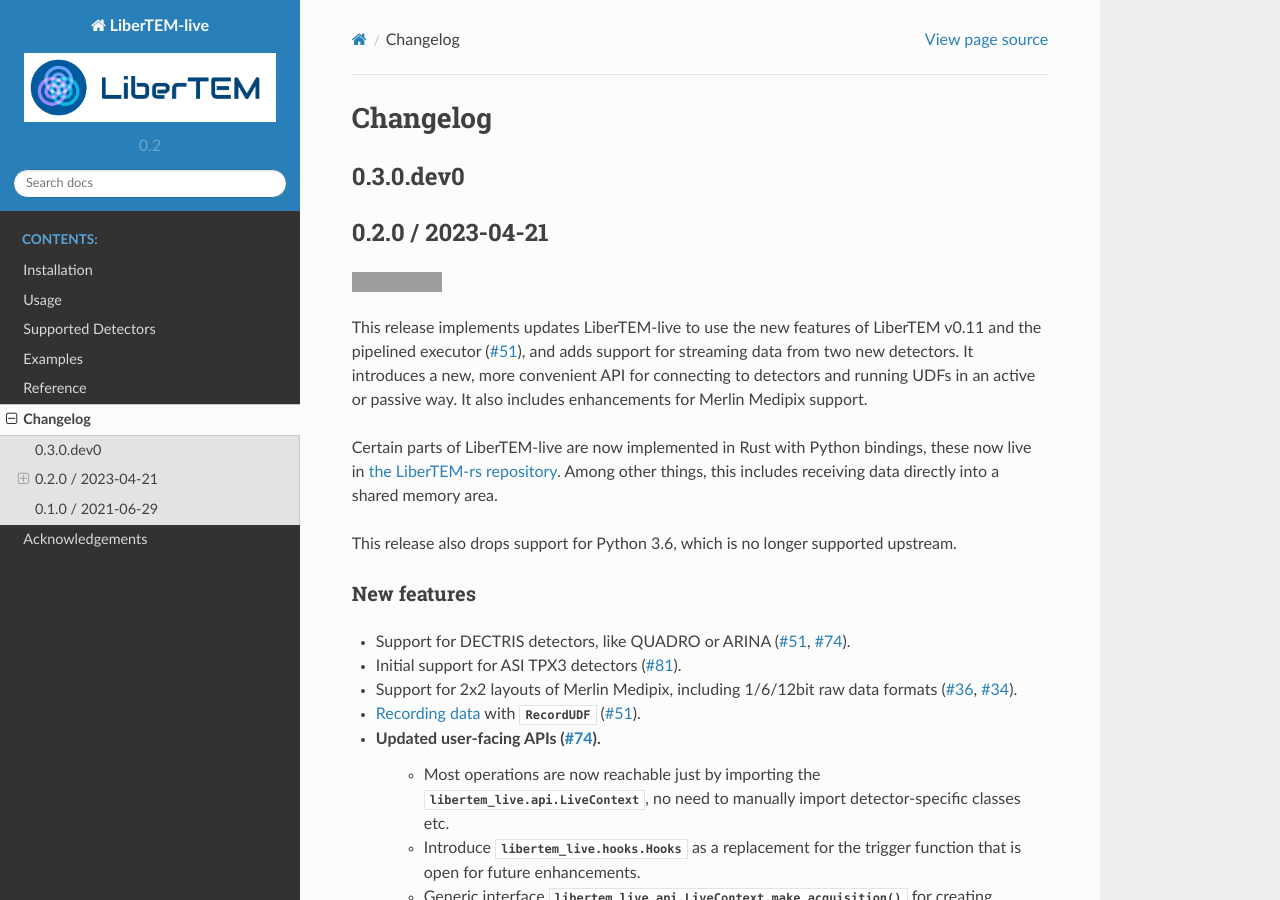
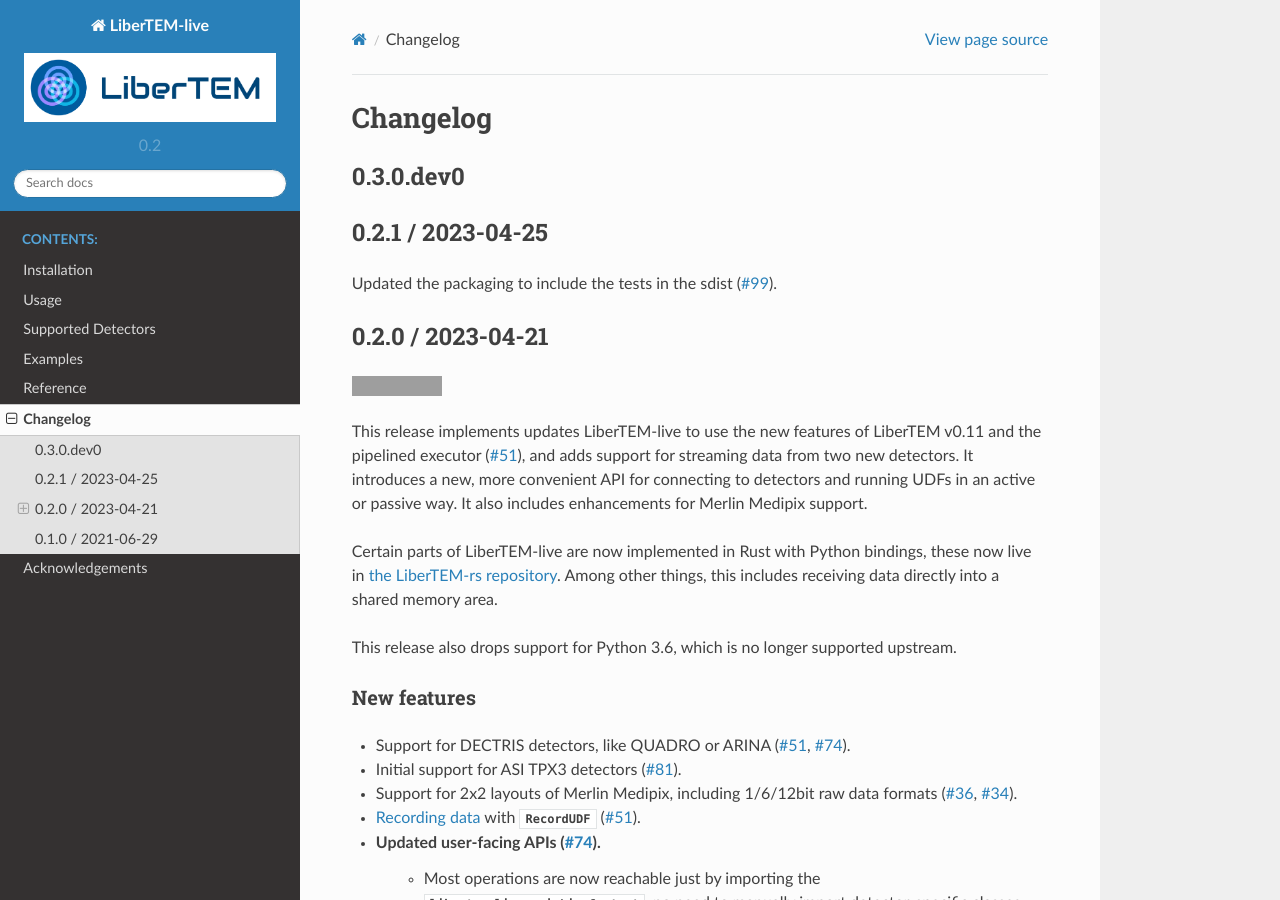
Before and after one commit to LiberTEM/LiberTEM-live, a Sphinx documentation site: the page built from docs/source/changelog.rst, in a window 1280 px wide and 900 px high. Built offline with Sphinx 7.4.7 and the Read the Docs theme 2.0.0, drawn with Linux system fonts in a browser that asks for light colours; pages that are not in the unit, such as notebooks, are missing from menus; grey boxes are pictures that could not be loaded.

Commit message:
Update changelog for v0.2.1

```diff
--- a/docs/source/changelog.rst
+++ b/docs/source/changelog.rst
@@ -12,6 +12,14 @@
   changelog/*/*
 
 .. _latest:
+
+.. _`v0-2-1`:
+
+0.2.1 / 2023-04-25
+##################
+
+Updated the packaging to include the tests in the sdist (:pr:`99`).
+
 .. _`v0-2-0`:
 
 0.2.0 / 2023-04-21
```
